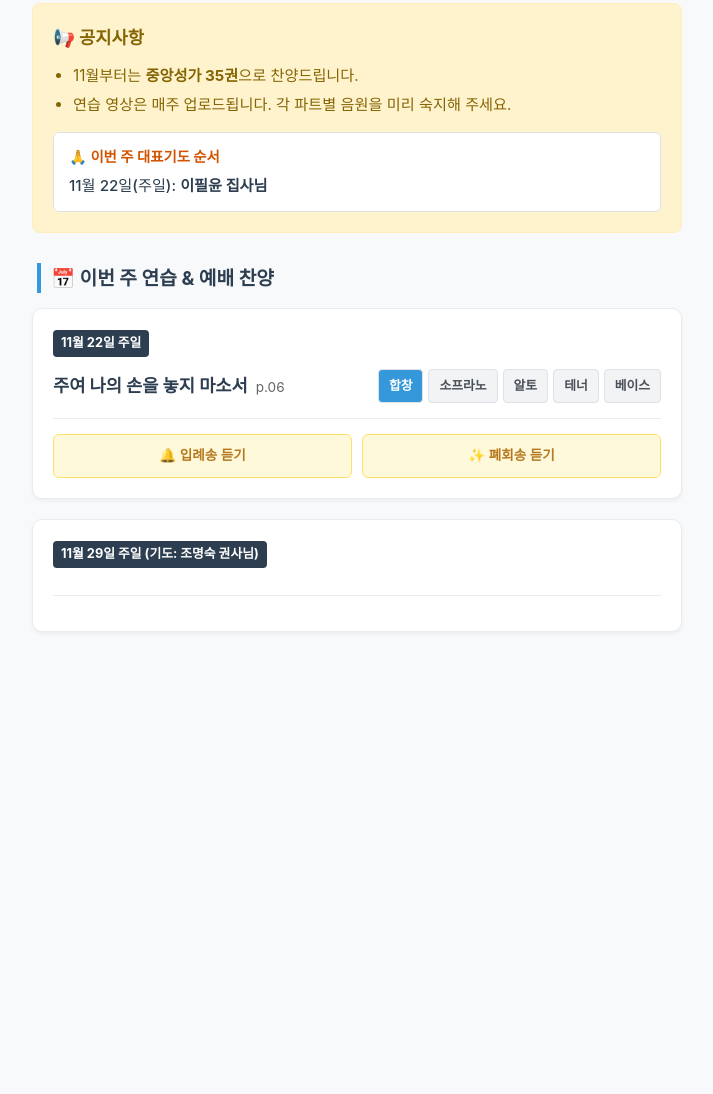
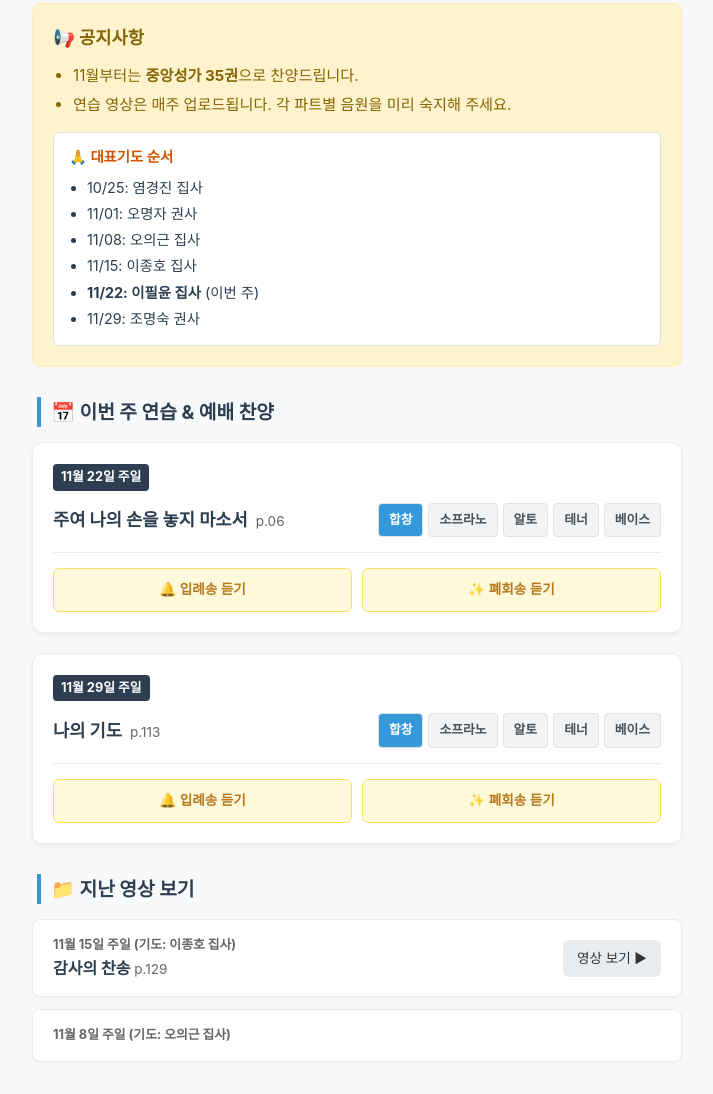
Before and after one commit to kimyeseul1024/kimyeseul, a plain HTML site: page index.html in a window 1280 px wide. Shown: the part 125-1219 px from the top of the page, without its empty margins (283-996 px from the left). Before the commit the page ends 800 px from the top, so only its background shows below. Drawn offline with Linux system fonts and the light colour scheme.

Commit message:
Modify prayer section and enhance worship links
Updated prayer section and added worship buttons.

```diff
--- a/index.html
+++ b/index.html
@@ -84,14 +84,18 @@
             font-size: 0.9rem;
             font-weight: bold;
             color: #d35400;
-            margin-bottom: 6px;
+            margin-bottom: 8px;
         }
 
-        .prayer-content {
-            font-size: 0.95rem;
+        .prayer-list {
+            margin: 0;
+            padding-left: 18px;
+            font-size: 0.9rem;
             color: #2c3e50;
-            font-weight: 500;
-            margin: 0;
+        }
+
+        .prayer-list li {
+            margin-bottom: 3px;
         }
 
         /* 섹션 타이틀 스타일 */
@@ -183,7 +187,7 @@
             background-color: #2980b9;
         }
 
-        /* 파트 버튼 스타일 (소프라노, 알토, 테너, 베이스) */
+        /* 파트 버튼 스타일 */
         .btn-part {
             background-color: #f1f3f5;
             color: #495057;
@@ -192,7 +196,7 @@
             background-color: #e2e6ea;
         }
 
-        /* 하단 예배 송참 버튼 (입례송, 폐회송) */
+        /* 하단 예배 송참 버튼 */
         .worship-buttons {
             display: flex;
             gap: 10px;
@@ -285,9 +289,17 @@
                 <li>연습 영상은 매주 업로드됩니다. 각 파트별 음원을 미리 숙지해 주세요.</li>
             </ul>
 
+            <!-- 대표기도 순서 전체 목록 칸 -->
             <div class="prayer-section">
-                <div class="prayer-title">🙏 이번 주 대표기도 순서</div>
-                <p class="prayer-content">11월 22일(주일): <strong>이필윤 집사님</strong></p>
+                <div class="prayer-title">🙏 대표기도 순서</div>
+                <ul class="prayer-list">
+                    <li>10/25: 염경진 집사</li>
+                    <li>11/01: 오명자 권사</li>
+                    <li>11/08: 오의근 집사</li>
+                    <li>11/15: 이종호 집사</li>
+                    <li><strong>11/22: 이필윤 집사</strong> (이번 주)</li>
+                    <li>11/29: 조명숙 권사</li>
+                </ul>
             </div>
         </div>
 
@@ -321,7 +333,39 @@
 
         <!-- 11월 29일 연습 일정 -->
         <div class="schedule-card">
-            <span class="date-badge">11월 29일 주일 (기도: 조명숙 권사님)</span>
+            <span class="date-badge">11월 29일 주일</span>
 
             <div class="song-row">
                 <div class="song-info">
+                    <h2 class="song-title">나의 기도</h2>
+                    <span class="song-page">p.113</span>
+                </div>
+                <div class="part-buttons">
+                    <a href="여기에_합창_링크" target="_blank" class="btn-chorus">합창</a>
+                    <a href="여기에_소프라노_링크" target="_blank" class="btn-part">소프라노</a>
+                    <a href="여기에_알토_링크" target="_blank" class="btn-part">알토</a>
+                    <a href="여기에_테너_링크" target="_blank" class="btn-part">테너</a>
+                    <a href="여기에_베이스_링크" target="_blank" class="btn-part">베이스</a>
+                </div>
+            </div>
+
+            <div class="worship-buttons">
+                <a href="여기에_입례송_링크" target="_blank">🔔 입례송 듣기</a>
+                <a href="여기에_폐회송_링크" target="_blank">✨ 폐회송 듣기</a>
+            </div>
+        </div>
+
+        <!-- [ 지난 영상 보기 섹션 ] -->
+        <div class="section-title">📁 지난 영상 보기</div>
+
+        <div class="archive-card">
+            <div class="archive-info">
+                <span class="archive-date">11월 15일 주일 (기도: 이종호 집사)</span>
+                <span class="archive-title">감사의 찬송 <span style="font-size:0.85rem; font-weight:normal; color:#666;">p.129</span></span>
+            </div>
+            <a href="여기에_11월15일_링크" target="_blank" class="btn-archive">영상 보기 ▶</a>
+        </div>
+
+        <div class="archive-card">
+            <div class="archive-info">
+                <span class="archive-date">11월 8일 주일 (기도: 오의근 집사)
```
